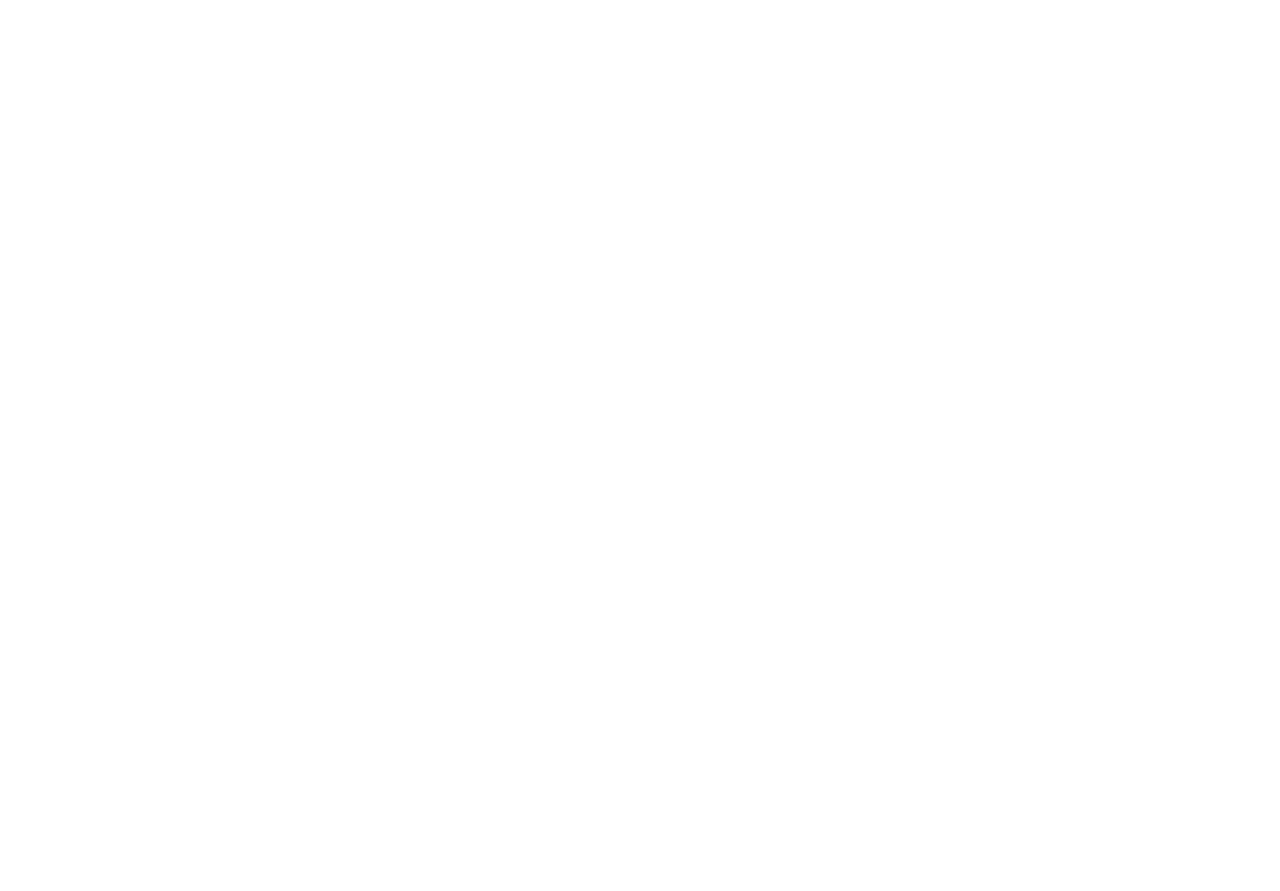
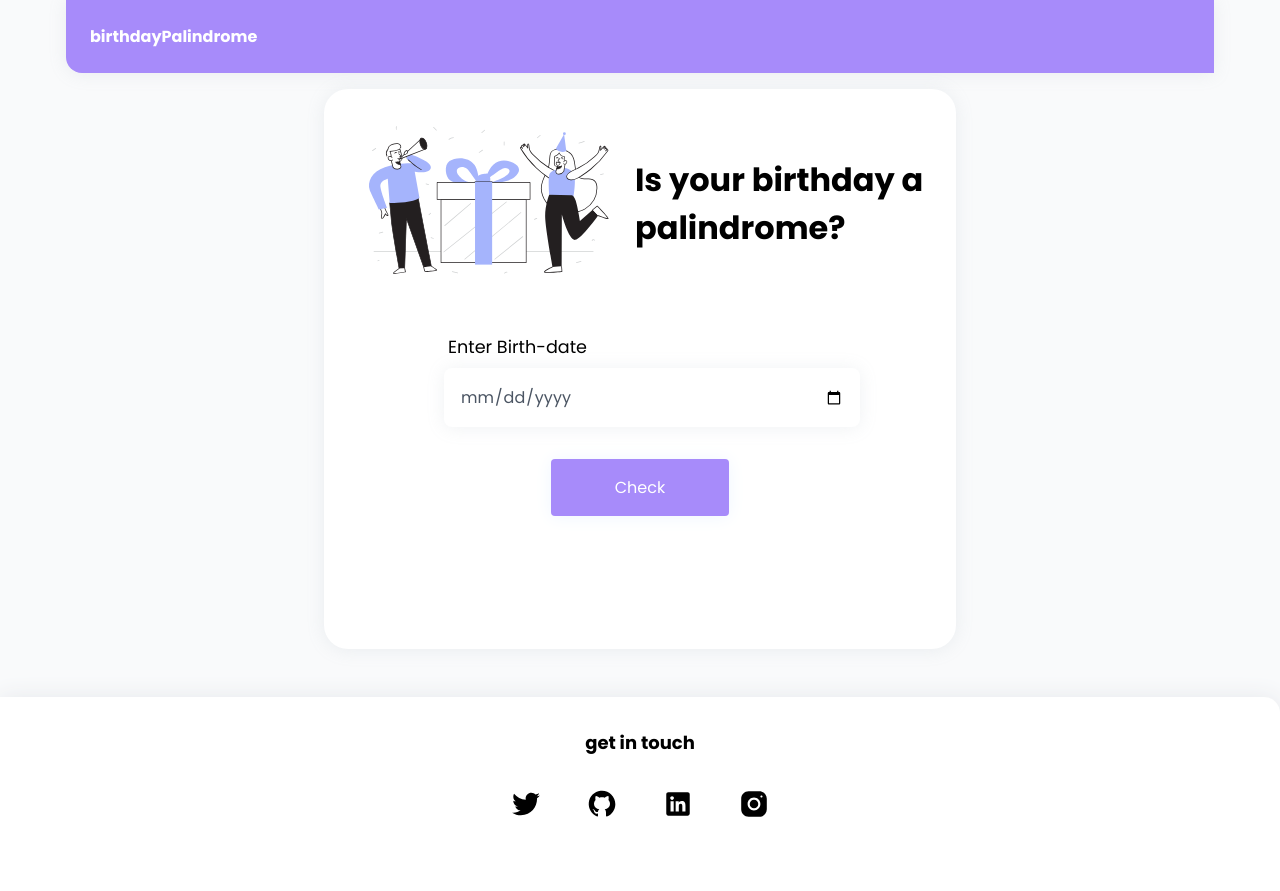
Before and after one commit to siddhigate/birthday_palindrome, a plain HTML site: page index.html in a window 1280 px wide. Before the commit the page ends 800 px from the top, so only its background shows below. Drawn offline with Linux system fonts and the light colour scheme.

Commit message:
style:added UI

```diff
--- a/index.html
+++ b/index.html
@@ -9,6 +9,84 @@
 </head>
 <body>
 
+    <!--===== NAVIGATION =====-->
+
+    <nav class="navigation ">
+        <div class="nav-brand">birthdayPalindrome</div>
+    </nav>
+
+    <!-- ==== MAIN ====== -->
+    <main>
+
+
+
+        <div class="container-center container">
+
+
+
+            <div class="row1">
+                <div class="column column1"> <img src="./header2.svg" alt="" id="header-img"></div>
+                <div class="column column2"><h1>Is your birthday a palindrome?</h1></div>
+            </div>
+
+
+
+            <form id="#form">
+
+                <div class="form-row container-center">
+                    <label for="lucky_num">Enter Birth-date</label>
+                    <input id="lucky_num" type="date" placeholder="Enter Cost Price of Stock">
+                </div>
+
+
+                <div class="row container-center error">
+                    <p class="error-msg"></p>
+                </div>
+                <div class="row container-center">
+                    <button type="submit">Check</button>
+                </div>
+            </form>
+
+            <div class="output_msg">
+                <div><img class="output-img" src="" alt=""></div>
+                <div class="output-msg"></div>
+            </div>
+
+
+        </div>
+    </main>
+
+
+
+    </div>
+    <footer class="footer">
+        <div class="footer-header" style="margin-bottom:2rem">get in touch</div>
+
+        <ul class="social-links list-non-bullet" style="margin-bottom:2rem">
+            <li class="list-item-inline">
+                <a href="https://twitter.com/SiddhiGate" class="link" target="blank">
+                    <img src="./assets/twitter1.svg" alt="Twitter link" class="footer-icon">
+                </a>
+            </li>
+            <li class="list-item-inline">
+                <a href="https://github.com/siddhigate" class="link" target="blank">
+                    <img src="./assets/github.svg" alt="GitHub link" class="footer-icon">
+                </a>
+            </li>
+            <li class="list-item-inline">
+                <a href="https://www.linkedin.com/in/siddhigate/" class="link" target="blank">
+                    <img src="./assets/linkedin1.svg" alt="Linkedin link" class="footer-icon">
+                </a>
+            </li>
+            <li class="list-item-inline">
+                <a href="https://www.instagram.com/siddhi.code/" class="link" target="blank">
+                    <img src="./assets/instagram1.svg" alt="Instagram link" class="footer-icon">
+                </a>
+            </li>
+        </ul>
+
+    </footer>
+
     <script src="./app.js"></script>
 </body>
 </html>
--- a/style.css
+++ b/style.css
@@ -0,0 +1,275 @@
+@import url("https://fonts.googleapis.com/css2?family=Poppins:wght@400;600;700&display=swap");
+/* @import url('https://fonts.googleapis.com/css2?family=Roboto:wght@300&display=swap');
+@import url('https://fonts.googleapis.com/css2?family=Poppins:wght@300&display=swap'); */
+:root{
+    --primary-color:#8B5CF6;
+    --dark-gray:#6B7280;
+    --light-gray:#F9FAFB;
+    --offwhite: #d7f3fa;
+    --light-blue:#EFF6FF;
+    --baby-pink: #FFB6C1;
+    --purple: #A5B4FC;
+    --pink:#FB9E9F;
+    /* #EE6C8A */
+}
+
+*{
+    margin: 0;
+    padding: 0;
+    font-family: 'Poppins', sans-serif;
+}
+
+body{
+    background: var(--light-gray);
+    /* background: #EFF6FF; */
+}
+
+/** navigation **/
+
+.navigation {
+
+    padding: 1rem;
+    border-bottom-left-radius: 1rem;
+    margin: auto;
+    box-shadow: 0 1px 18px rgba(146,161,176,.15);
+    background: var(--primary-color);
+    background: #A78BFA;
+    color: white;
+    padding:0.5rem 2rem 0.5rem 2rem;
+    max-width: 1100px;
+    margin: auto;
+    padding: 1.5rem;
+}
+
+.navigation .nav-brand {
+    font-weight: bold;
+}
+
+
+/** containers **/
+.container {
+
+    padding: 0rem 1rem;
+    background: white;
+    border-radius: 1.5rem;
+    box-shadow: 0 1px 18px rgba(146,161,176,.15);
+
+    min-height:70vh;
+}
+
+.container-center{
+    max-width:600px;
+    margin:auto;
+    margin-top:1rem;
+}
+
+.form-row{
+    display: flex;
+    flex-direction: column;
+    justify-content: center;
+    width:80%;
+    margin: auto;
+    align-items: center;
+    margin-top: 1rem    ;
+}
+label{
+    width:80%;
+    font-size: 1.1rem;
+}
+
+.row{
+    display: flex;
+    justify-content: center;
+}
+
+.row1{
+    display: flex;
+    justify-content: center;
+}
+
+.column2{
+    margin: auto;
+    width:70%;
+}
+img{
+    width: 100%;
+    object-fit: cover;
+}
+
+input{
+    padding: 1rem;
+    color: #4b5563;
+    font-size: 1rem;
+    border: none;
+    box-shadow: 0 1px 18px rgba(146,161,176,.15);
+    border-radius: 0.5rem;
+    width:80%;
+    margin-left:1.5rem;
+    margin-top: 0.5rem;
+}
+
+button{
+    background: var(--primary-color) ;
+    background: #A78BFA;
+    border:none;
+    padding:1rem 4rem 1rem 4rem;
+    box-shadow: 0 1px 18px #EFF6FF;
+    border-radius: 0.25rem;
+    color: white;
+    font-size:1rem;
+    cursor: pointer;
+    margin-top: 1rem;;
+}
+
+
+
+.row2{
+    display: none;
+}
+
+.error{
+    display: none;
+}
+
+#date_label{
+    width:60%;
+}
+
+.output_msg{
+    width:60%;
+    margin: auto;
+    display: flex;
+    margin-top: 1rem;
+}
+
+.output-msg{
+    width: 100%;
+    margin: auto;
+}
+
+.output-img{
+    width:80%;
+    object-fit: cover;
+}
+
+.error-msg{
+    color:red;
+}
+
+/** lists **/
+
+.list-non-bullet {
+    list-style: none;
+    padding-inline-start: 0px;
+}
+
+.list-item-inline {
+    display: inline;
+    padding: 0.25rem;
+}
+.link {
+    box-sizing: border-box;
+    text-decoration: none;
+    padding: 0.5rem 1rem;
+}
+
+
+/* footer */
+
+.footer{
+    background-color:var(--light-gray);
+    background-color: white;
+    padding:2rem 0rem;
+    text-align: center;
+    color:black;
+    border-top-right-radius:1rem;
+    box-shadow: 0 1px 25px #E5E7EB;
+    margin-top: 3rem;
+}
+
+.footer .footer-header{
+    font-weight: bold;
+    font-size: large;
+    padding-inline-start:0px;
+}
+.footer .link{
+    color:black;
+}
+
+.footer ul{
+    padding-left:0px;
+}
+
+.footer-icon{
+    width:2rem;
+}
+
+
+.mt-3{
+    margin-top: 2rem;
+}
+@media (max-width: 500px) {
+    body{
+        background-color: white;
+    }
+    .row1{
+        flex-direction: column;
+        justify-content: center;
+        align-items: center;
+    }
+
+    .container-center{
+        margin: 0;
+        border-radius: 0;
+        padding: 0;
+    }
+
+    .column1{
+        width: 70%;
+        margin:auto;
+    }
+
+    h1{
+        text-align: center;
+    }
+
+    .row{
+        margin:2rem;
+    }
+
+    input{
+        width: 90%;
+    }
+
+    .privacy-note{
+        width:85%;
+        font-size: 0.9rem;
+        margin-bottom: 1rem;
+    }
+
+    #date_label{
+        width:80%;
+    }
+
+    .output_msg{
+        flex-direction: column;
+    }
+
+    .output-img{
+        order:1;
+    }
+
+    .output-msg{
+        order: 0;
+    }
+
+    .form-row{
+        margin: auto;
+        margin-top: 2rem;
+
+    }
+
+    button{
+        margin: auto;
+    }
+}
```
Also changed, not shown: assets/github.svg (added), assets/instagram1.svg (added), assets/linkedin1.svg (added), assets/twitter1.svg (added), header.svg (added), header2.svg (added).
